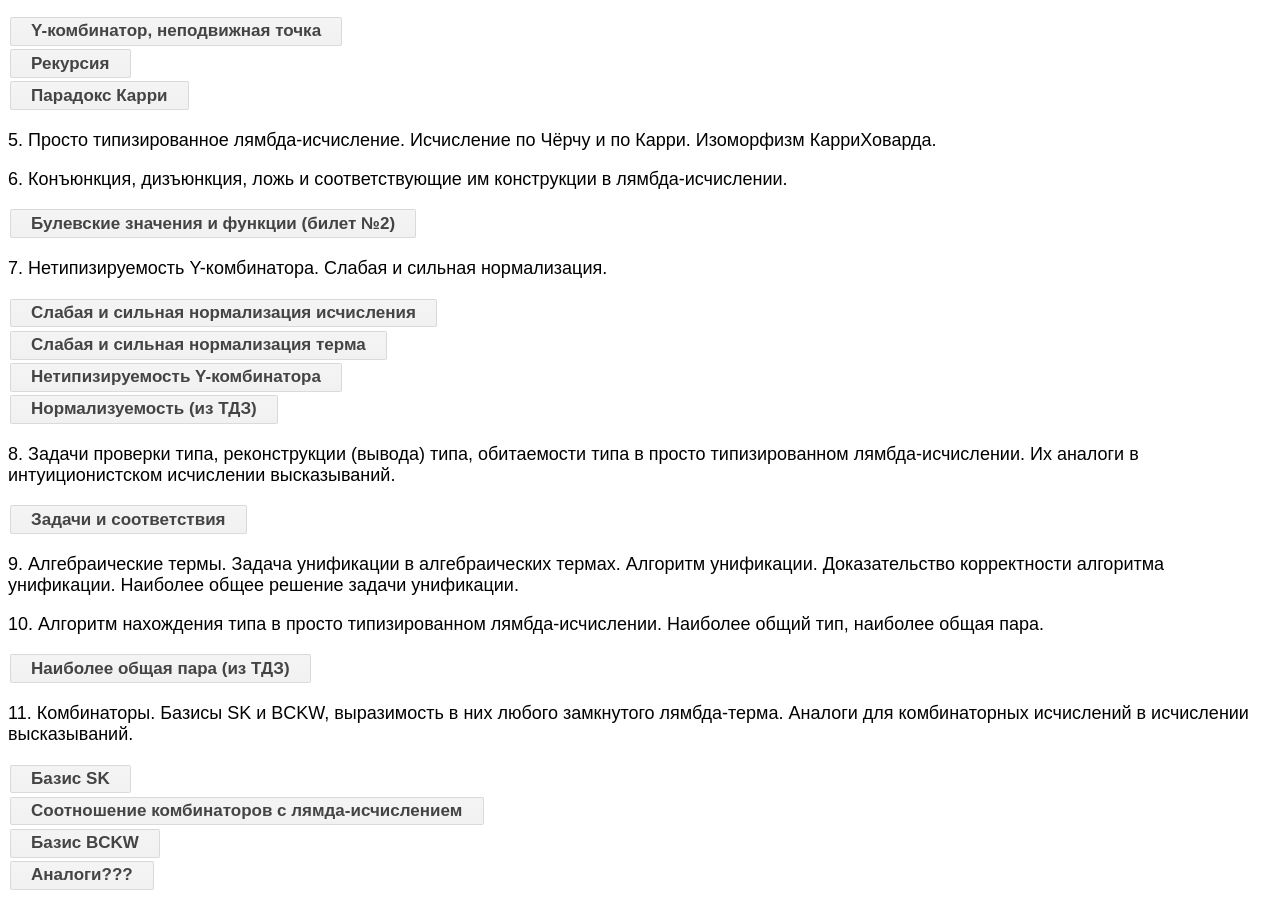
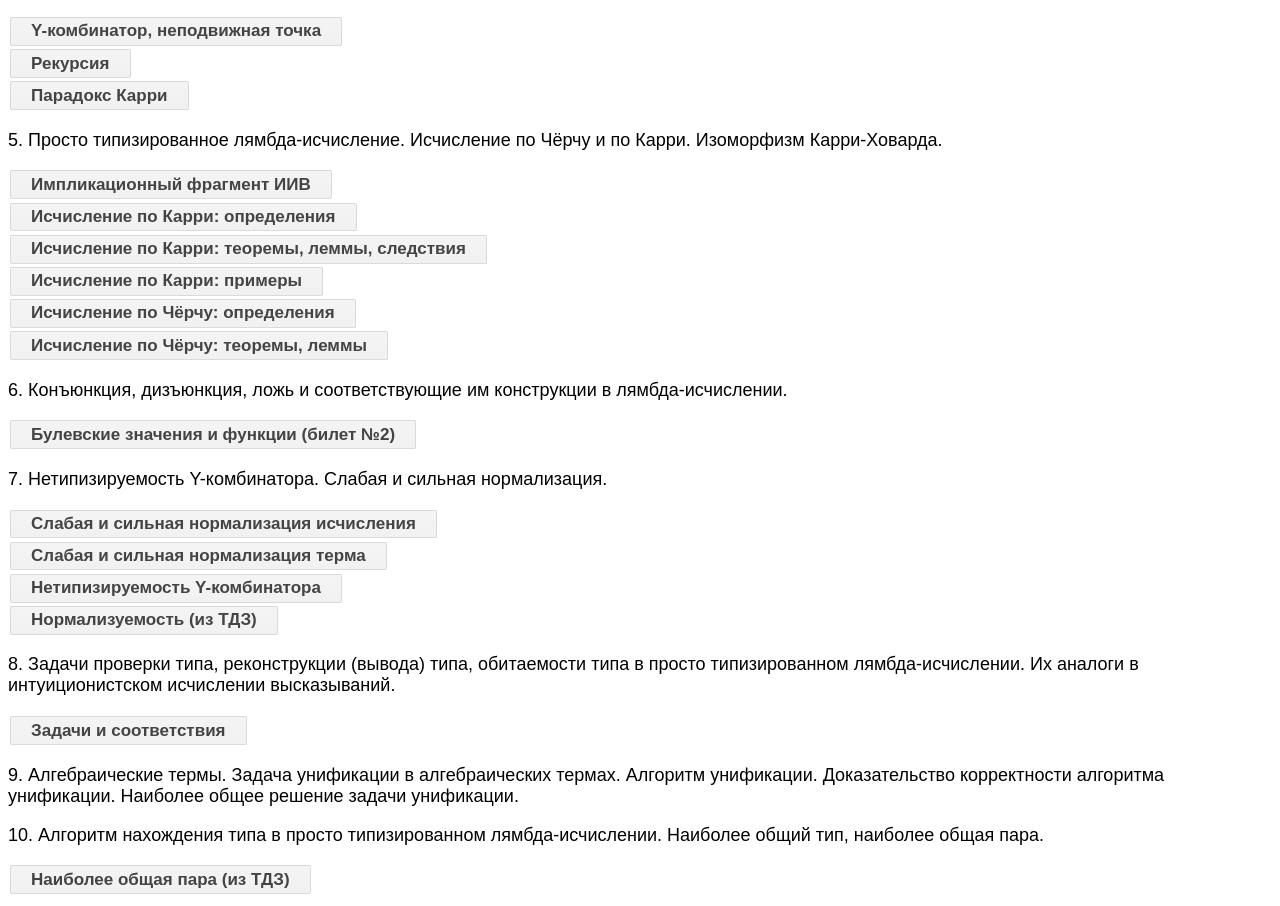
Before and after one commit to Tindarid/tt-2019-exam, a plain HTML site: page index.html in a window 1280 px wide. Shown: the part 1025-1931 px from the top of the page. Drawn offline with Linux system fonts and the light colour scheme.

Commit message:
[T5] half

```diff
--- a/index.html
+++ b/index.html
@@ -83,11 +83,11 @@ h2 {
       name:"Y-комбинатор. Парадокс Карри.",
       defs:["Y-комбинатор, неподвижная точка", "Рекурсия", "Парадокс Карри"]
     },
-    { // 5
-      name:"Просто типизированное лямбда-исчисление. Исчисление по Чёрчу и по Карри. Изоморфизм КарриХоварда.",
-      defs:[]
+    { // 5 (TODO: use 2018 conspect; add karri-howard)
+      name:"Просто типизированное лямбда-исчисление. Исчисление по Чёрчу и по Карри. Изоморфизм Карри-Ховарда.",
+      defs:["Импликационный фрагмент ИИВ", "Исчисление по Карри: определения", "Исчисление по Карри: теоремы, леммы, следствия", "Исчисление по Карри: примеры", "Исчисление по Чёрчу: определения", "Исчисление по Чёрчу: теоремы, леммы"]
     },
-    { // 6 (TODO: maybe wrong?)
+    { // 6 (TODO: maybe wrong?, think about _|_)
       name:"Конъюнкция, дизъюнкция, ложь и соответствующие им конструкции в лямбда-исчислении.",
       defs:["Булевские значения и функции (билет №2)"]
     },
```
Also changed, not shown: images/5_1.png (added), images/5_2.png (added), images/5_3.png (added), images/5_4.png (added), images/5_5.png (added), images/5_6.png (added).
